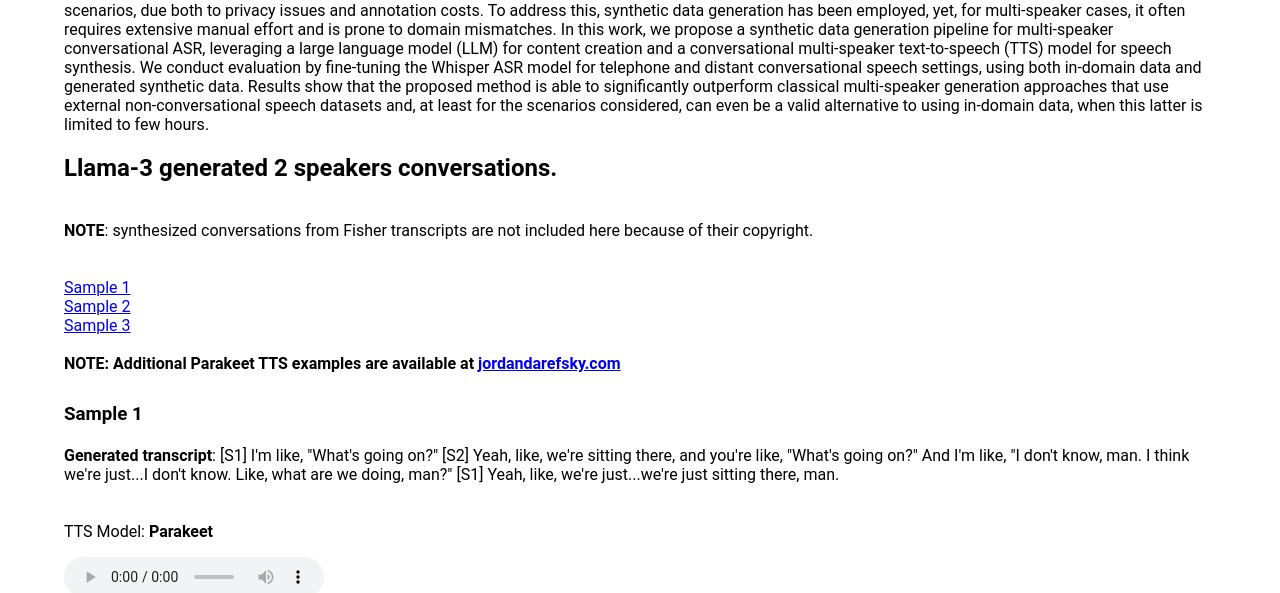
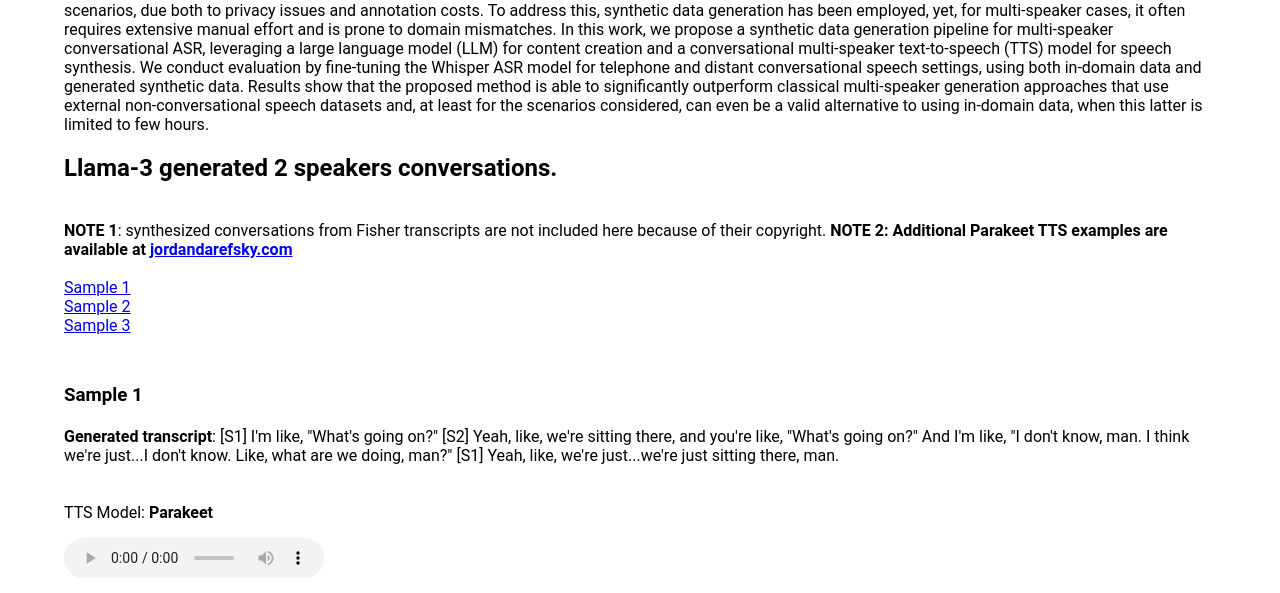
Before and after one commit to popcornell/SynthConvASRDemo, a plain HTML site: page index.html in a window 1280 px wide. Shown: the part 158-751 px from the top of the page. Drawn offline with Linux system fonts and the light colour scheme.

Commit message:
Update index.html

```diff
--- a/index.html
+++ b/index.html
@@ -89,8 +89,8 @@
 
   <h2 id="#llm_generated">Llama-3 generated 2 speakers conversations.</h2>
 	     <br />
-	     <b>NOTE</b>: synthesized conversations from Fisher transcripts are not included here because of their copyright.
-	     <br />
+	     <b>NOTE 1</b>: synthesized conversations from Fisher transcripts are not included here because of their copyright.
+	     <b>NOTE 2: Additional Parakeet TTS examples are available at <a href="https://jordandarefsky.com/blog/2024/parakeet/">jordandarefsky.com</a></b>
 <br />
 	     <br />
 
@@ -98,7 +98,7 @@
   <a href="#ex2">Sample 2</a><br>
    <a href="#ex3">Sample 3</a><br>
    <br />
-    <b>NOTE: Additional Parakeet TTS examples are available at <a href="https://jordandarefsky.com/blog/2024/parakeet/">jordandarefsky.com</a></b>
+
 
 
       <h3 id="ex3">Sample 1</h3>
```
